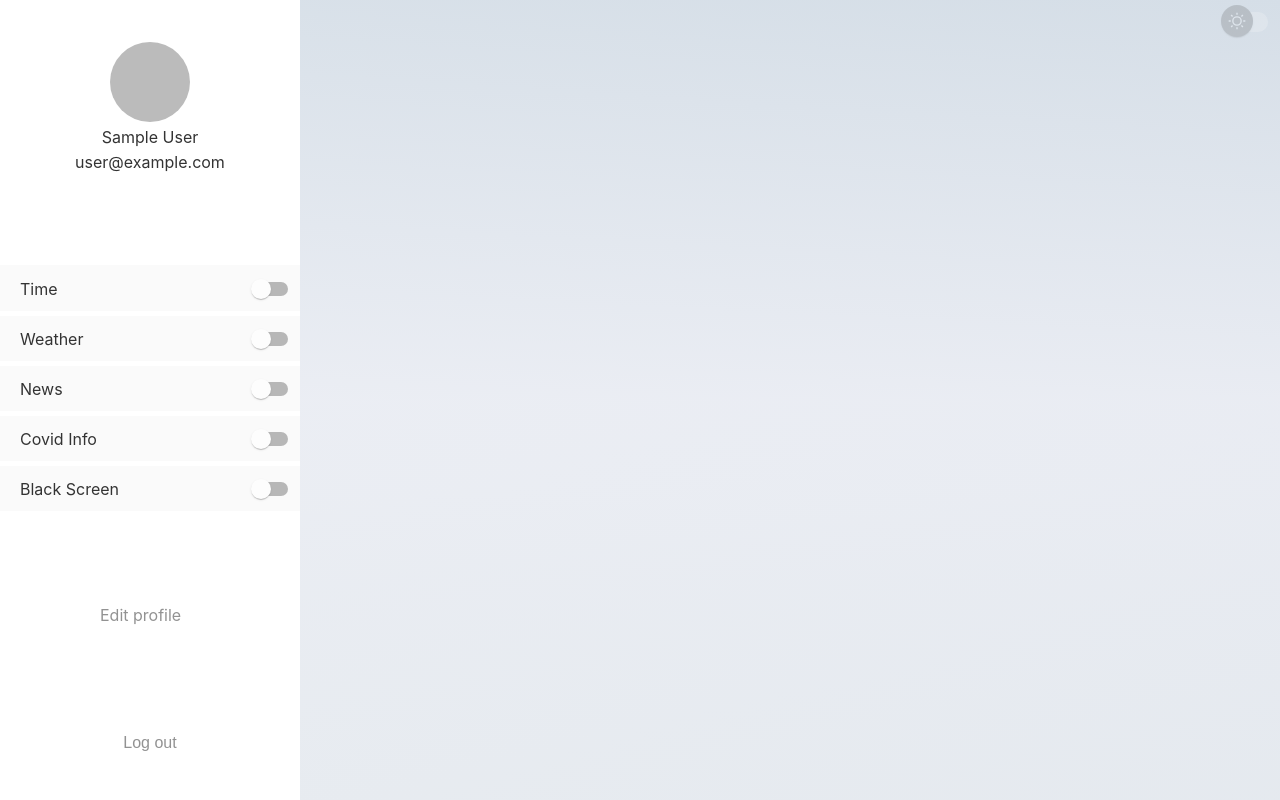
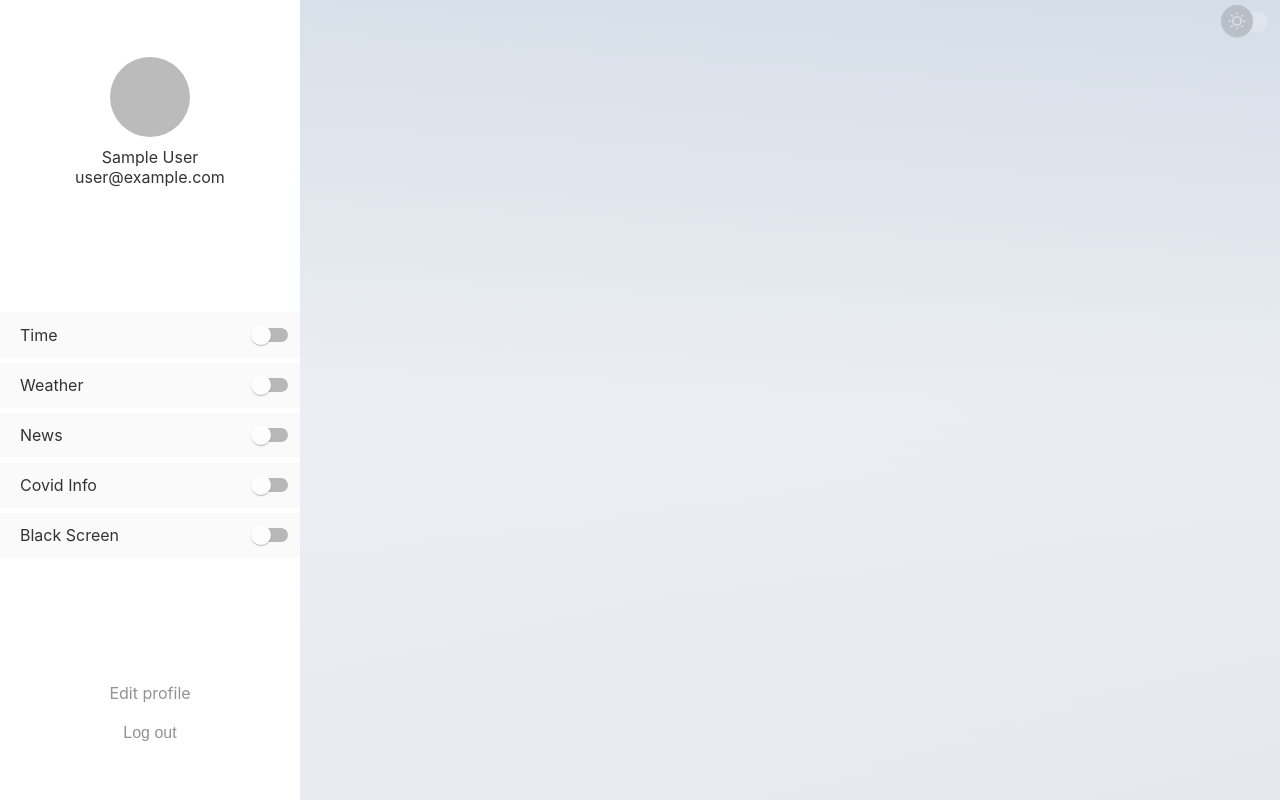
Before and after one commit to seriko87/Widgets, a React (Create React App) app: page / in a window 1280 px wide. Built offline with nearby package versions, Linux system fonts and the light colour scheme; no server answers; sample sign-in values are in the browser's storage.

Commit message:
update Profile component

```diff
--- a/src/components/profile/Profile.jsx
+++ b/src/components/profile/Profile.jsx
@@ -20,8 +20,10 @@ const Profile = ({ user }) => {
     <div className="profileContainer">
       <div className="profileWrap">
         <img src={imgUrl} alt="Profile" className="profilePic" />
+        <div className="profileInfo">
           <span className="">{name ? name : 'Edit your name'}</span>
           <span>{email}</span>
+        </div>
       </div>
 
       <div className="listsContainer">
@@ -29,13 +31,15 @@ const Profile = ({ user }) => {
           return <Lists key={item.id} item={item} />;
         })}
       </div>
-      <Link to="/update-profile" className="logoutBtn">
+      <div className="profileBtnWrap">
+        <Link to="/update-profile" className="editProfileBtn">
           Edit profile
         </Link>
         <button onClick={logout} className="logoutBtn">
           Log out
         </button>
       </div>
+    </div>
   );
 };
 
--- a/src/components/profile/profile.css
+++ b/src/components/profile/profile.css
@@ -17,12 +17,12 @@
   height: 80px;
   width: 80px;
   border-radius: 50%;
+  object-fit: cover;
 }
 
 .logoutBtn {
   border: none;
-  height: 30px;
-  width: 100px;
+
   background: transparent;
   color: var(--font-color-3);
   opacity: 0.8;
@@ -32,7 +32,6 @@
 
 .logoutBtn:hover {
   opacity: 1;
-  background-color: var(--bg-overlay-1);
 }
 .listsContainer {
   border-top: 1px solid var(--bg-overlay-1);
@@ -45,6 +44,37 @@
 .profileWrap {
   display: flex;
   flex-direction: column;
-  gap: 5px;
+  gap: 10px;
+  align-items: center;
+  width: 100%;
+}
+
+.editProfileBtn {
+  color: var(--font-color-3);
+  opacity: 0.8;
+}
+.editProfileBtn:hover {
+  opacity: 1;
+}
+.profileBtnWrap {
+  display: flex;
+  flex-direction: column;
+  width: 100%;
+  gap: 20px;
   align-items: center;
 }
+
+.profileInfo {
+  display: flex;
+  flex-direction: column;
+  justify-content: center;
+  align-items: center;
+}
+.updateProfileTitle {
+  font-size: 36px;
+}
+.updateContainer {
+  display: flex;
+  flex-direction: column;
+  width: 100%;
+}
--- a/src/pages/updateProfile/UpdateProfile.jsx
+++ b/src/pages/updateProfile/UpdateProfile.jsx
@@ -34,7 +34,7 @@ const UpdateProfile = () => {
   const emailRef = useRef();
 
   const [userName, setUserName] = useState(name);
-  const [password, setPassword] = useState(null);
+  const [password, setPassword] = useState('');
   const [passCorrect, setPassCorrect] = useState(false);
   const [passVisStatus, setPassVisStatus] = useState(false);
   const [hasFocus, setFocus] = useState(false);
@@ -87,6 +87,7 @@ const UpdateProfile = () => {
   }, [currentUser]);
 
   const handleUpdate = () => {
+    setMessage('');
     if (photo) {
       uploadPhoto(photo, currentUser, setLoading, setNewPhoto);
       console.log('photo updated');
@@ -110,6 +111,8 @@ const UpdateProfile = () => {
       }
       console.log(password);
     }
+
+    setMessage('Profile Updated!!!');
   };
   const handleCancel = () => {
     navigate('/', { replace: true });
@@ -122,6 +125,8 @@ const UpdateProfile = () => {
 
   return (
     <div className="updateProfileContainer">
+      <div className="updateContainer">
+        <div className="updateProfileTitle">Edit Profile</div>
         <div className="updateProfPic">
           <label class="updatePicIcon">
             <input
@@ -138,6 +143,7 @@ const UpdateProfile = () => {
             alt="Profile"
             className="updateProfilePic"
           />
+        </div>
       </div>
 
       <form className="updateProfileWrap">
@@ -198,8 +204,8 @@ const UpdateProfile = () => {
             </div>
           ) : null}
         </div>
-        {error && <div className="authError">{error}</div>}
-        {message && <div className="authSuccesMessage">{message}</div>}
+        {error && <div className="profileUpdateError">{error}</div>}
+        {message && <div className="profileSuccesMessage">{message}</div>}
       </form>
       <div className="updateBtnWrap">
         <button
--- a/src/pages/updateProfile/updateProfile.css
+++ b/src/pages/updateProfile/updateProfile.css
@@ -15,6 +15,7 @@
   width: 130px;
   height: 130px;
   border-radius: 50%;
+  object-fit: cover;
 }
 
 .updateProfileWrap {
@@ -131,3 +132,10 @@
 .custom-file-icon {
   display: none;
 }
+
+.profileUpdateError {
+  color: var(--color-alert);
+}
+.profileSuccesMessage {
+  color: var(--color-alert-1);
+}
```
Lines whose indentation alone changed are shown as unchanged.
